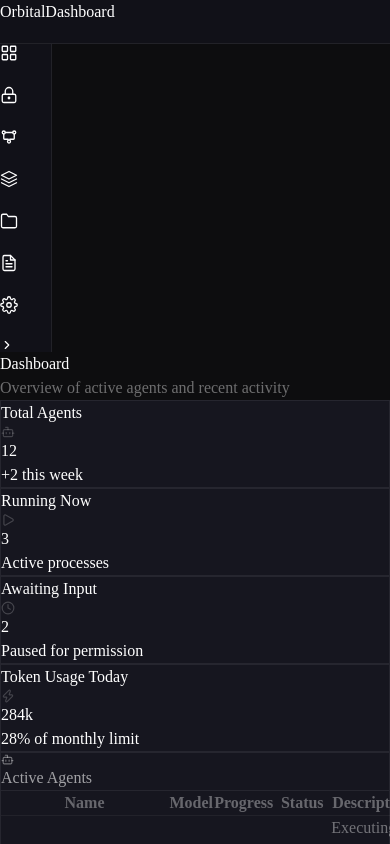
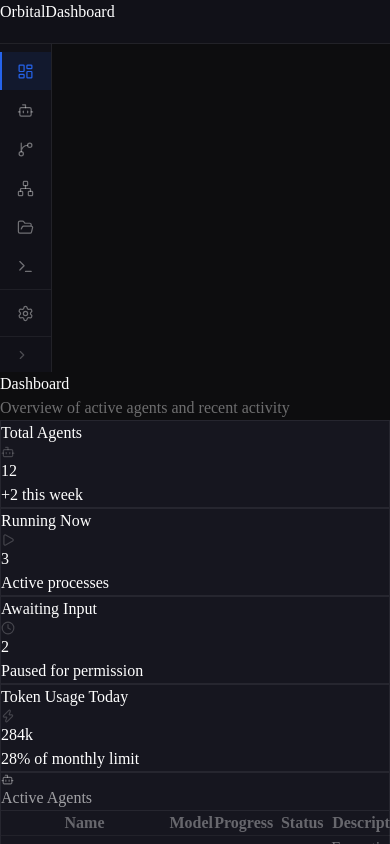
Before and after one commit to yuvanadarsh/orbital, a React (Vite) app in the folder src/renderer/: page / in a window 390 px wide. Built offline with nearby package versions, Linux system fonts and the light colour scheme.

Commit message:
fix: changed sidebar to be collapsible and responsive

```diff
--- a/src/renderer/src/components/layout/Layout.tsx
+++ b/src/renderer/src/components/layout/Layout.tsx
@@ -4,10 +4,12 @@
  * Structure (flex-row, full viewport):
  *   ┌──────────────────────────────────────────────────┐
  *   │ TopBar (44px, full width, above sidebar+content) │
- *   ├────────────┬─────────────────────────────────────┤
- *   │  Sidebar   │  <Outlet /> — page content          │
- *   │  52/220px  │  fills remaining space              │
- *   └────────────┴─────────────────────────────────────┘
+ *   ├────────────────┬─────────────────────────────────┤
+ *   │  Sidebar       │  <Outlet /> — page content      │
+ *   │  52px/220px    │  fills remaining space          │
+ *   └────────────────┴─────────────────────────────────┘
+ *
+ * expanded is owned here so the sidebar state persists across page navigation.
  */
 
 import { useState } from 'react'
@@ -16,8 +18,8 @@ import TopBar from './TopBar'
 import Sidebar from './Sidebar'
 
 export default function Layout(): React.JSX.Element {
-  // Track the active page label so TopBar can display it
   const [pageTitle, setPageTitle] = useState('Dashboard')
+  const [expanded, setExpanded]   = useState(false)
 
   return (
     <div
@@ -29,7 +31,11 @@ export default function Layout(): React.JSX.Element {
 
       {/* Body: sidebar + page content side by side */}
       <div className="flex flex-1 overflow-hidden">
-        <Sidebar onNavigate={setPageTitle} />
+        <Sidebar
+          expanded={expanded}
+          onToggle={() => setExpanded((v) => !v)}
+          onNavigate={setPageTitle}
+        />
 
         {/* Main content area — each page component renders here via <Outlet /> */}
         <main
--- a/src/renderer/src/components/layout/Sidebar.tsx
+++ b/src/renderer/src/components/layout/Sidebar.tsx
@@ -1,190 +1,222 @@
 /**
  * Sidebar — collapsible vertical nav rail.
  *
- * Collapsed (default): 52px wide — shows only icons.
- * Expanded:           220px wide — shows icons + labels.
+ * Collapsed (default): 52px wide — icons only, centered.
+ * Expanded:           220px wide — icons + labels.
  *
- * Uses React Router's NavLink so the active item is automatically
- * highlighted in the electric-blue accent color (#2563eb).
+ * expanded state is owned by Layout so it persists across page changes.
+ * Active item: 2px left accent border + blue tint background.
+ * Inactive item: muted text, hover brightens slightly.
  */
 
-import { useState } from 'react'
 import { NavLink } from 'react-router-dom'
+import {
+  LayoutDashboard,
+  Bot,
+  GitBranch,
+  Network,
+  FolderOpen,
+  Terminal,
+  Settings,
+  ChevronLeft,
+  ChevronRight,
+} from 'lucide-react'
 
-// ── Inline SVG icons ────────────────────────────────────────────────────────
-// Each returns a 18×18 SVG so they stay crisp at the sidebar's scale.
+// ─── Nav items ────────────────────────────────────────────────────────────────
 
-function IconDashboard(): React.JSX.Element {
+const MAIN_NAV = [
+  { to: '/',          label: 'Dashboard',    icon: LayoutDashboard, end: true  },
+  { to: '/agents',    label: 'Agents',       icon: Bot,             end: false },
+  { to: '/workflows', label: 'Workflows',    icon: GitBranch,       end: false },
+  { to: '/mcp',       label: 'MCP',          icon: Network,         end: false },
+  { to: '/files',     label: 'Project Files',icon: FolderOpen,      end: false },
+  { to: '/logs',      label: 'Logs',         icon: Terminal,        end: false },
+]
+
+const BOTTOM_NAV = [
+  { to: '/settings',  label: 'Settings',     icon: Settings,        end: false },
+]
+
+// ─── Single nav item ──────────────────────────────────────────────────────────
+
+function NavItem({
+  to,
+  label,
+  icon: Icon,
+  end,
+  expanded,
+  onNavigate,
+}: {
+  to: string
+  label: string
+  icon: React.ElementType
+  end: boolean
+  expanded: boolean
+  onNavigate: (label: string) => void
+}): React.JSX.Element {
   return (
-    <svg width="18" height="18" viewBox="0 0 24 24" fill="none" stroke="currentColor" strokeWidth="1.75" strokeLinecap="round" strokeLinejoin="round">
-      <rect x="3" y="3" width="7" height="7" rx="1" />
-      <rect x="14" y="3" width="7" height="7" rx="1" />
-      <rect x="3" y="14" width="7" height="7" rx="1" />
-      <rect x="14" y="14" width="7" height="7" rx="1" />
-    </svg>
+    <NavLink
+      to={to}
+      end={end}
+      onClick={() => onNavigate(label)}
+      style={({ isActive }) => ({
+        display: 'flex',
+        alignItems: 'center',
+        gap: expanded ? 10 : 0,
+        justifyContent: expanded ? 'flex-start' : 'center',
+        height: 38,
+        paddingLeft: expanded ? 14 : 0,
+        paddingRight: expanded ? 12 : 0,
+        width: '100%',
+        textDecoration: 'none',
+        whiteSpace: 'nowrap',
+        overflow: 'hidden',
+        cursor: 'pointer',
+        transition: 'background-color 150ms ease, color 150ms ease',
+        // Left border indicator via box-shadow (doesn't affect layout)
+        boxShadow: isActive ? 'inset 2px 0 0 0 #2563eb' : 'inset 2px 0 0 0 transparent',
+        backgroundColor: isActive ? 'rgba(37,99,235,0.1)' : 'transparent',
+        color: isActive ? '#ffffff' : 'rgba(255,255,255,0.4)',
+      })}
+      className="sidebar-nav-item"
+    >
+      {({ isActive }) => (
+        <>
+          <span style={{ flexShrink: 0, display: 'flex', alignItems: 'center', color: isActive ? '#2563eb' : 'inherit' }}>
+            <Icon size={17} strokeWidth={1.75} />
+          </span>
+          <span
+            style={{
+              fontSize: 13,
+              fontWeight: isActive ? 500 : 400,
+              opacity: expanded ? 1 : 0,
+              // Width collapses so no text layout shift
+              maxWidth: expanded ? 160 : 0,
+              transition: 'opacity 150ms ease, max-width 200ms ease',
+              overflow: 'hidden',
+            }}
+          >
+            {label}
+          </span>
+        </>
+      )}
+    </NavLink>
   )
 }
 
-function IconAgents(): React.JSX.Element {
-  return (
-    <svg width="18" height="18" viewBox="0 0 24 24" fill="none" stroke="currentColor" strokeWidth="1.75" strokeLinecap="round" strokeLinejoin="round">
-      <rect x="3" y="11" width="18" height="11" rx="2" />
-      <path d="M7 11V7a5 5 0 0 1 10 0v4" />
-      <circle cx="12" cy="16" r="1" fill="currentColor" />
-    </svg>
-  )
-}
+// ─── Component ────────────────────────────────────────────────────────────────
 
-function IconWorkflows(): React.JSX.Element {
-  return (
-    <svg width="18" height="18" viewBox="0 0 24 24" fill="none" stroke="currentColor" strokeWidth="1.75" strokeLinecap="round" strokeLinejoin="round">
-      <circle cx="5" cy="6" r="2" />
-      <circle cx="19" cy="6" r="2" />
-      <circle cx="12" cy="18" r="2" />
-      <path d="M7 6h10" />
-      <path d="M5 8v6a1 1 0 0 0 1 1h5" />
-      <path d="M19 8v6a1 1 0 0 1-1 1h-5" />
-    </svg>
-  )
-}
-
-function IconMCP(): React.JSX.Element {
-  return (
-    <svg width="18" height="18" viewBox="0 0 24 24" fill="none" stroke="currentColor" strokeWidth="1.75" strokeLinecap="round" strokeLinejoin="round">
-      <path d="M12 2L2 7l10 5 10-5-10-5z" />
-      <path d="M2 17l10 5 10-5" />
-      <path d="M2 12l10 5 10-5" />
-    </svg>
-  )
-}
-
-function IconFiles(): React.JSX.Element {
-  return (
-    <svg width="18" height="18" viewBox="0 0 24 24" fill="none" stroke="currentColor" strokeWidth="1.75" strokeLinecap="round" strokeLinejoin="round">
-      <path d="M22 19a2 2 0 0 1-2 2H4a2 2 0 0 1-2-2V5a2 2 0 0 1 2-2h5l2 3h9a2 2 0 0 1 2 2z" />
-    </svg>
-  )
-}
-
-function IconLogs(): React.JSX.Element {
-  return (
-    <svg width="18" height="18" viewBox="0 0 24 24" fill="none" stroke="currentColor" strokeWidth="1.75" strokeLinecap="round" strokeLinejoin="round">
-      <path d="M14 2H6a2 2 0 0 0-2 2v16a2 2 0 0 0 2 2h12a2 2 0 0 0 2-2V8z" />
-      <polyline points="14 2 14 8 20 8" />
-      <line x1="16" y1="13" x2="8" y2="13" />
-      <line x1="16" y1="17" x2="8" y2="17" />
-      <polyline points="10 9 9 9 8 9" />
-    </svg>
-  )
-}
-
-function IconSettings(): React.JSX.Element {
-  return (
-    <svg width="18" height="18" viewBox="0 0 24 24" fill="none" stroke="currentColor" strokeWidth="1.75" strokeLinecap="round" strokeLinejoin="round">
-      <circle cx="12" cy="12" r="3" />
-      <path d="M19.4 15a1.65 1.65 0 0 0 .33 1.82l.06.06a2 2 0 0 1-2.83 2.83l-.06-.06a1.65 1.65 0 0 0-1.82-.33 1.65 1.65 0 0 0-1 1.51V21a2 2 0 0 1-4 0v-.09A1.65 1.65 0 0 0 9 19.4a1.65 1.65 0 0 0-1.82.33l-.06.06a2 2 0 0 1-2.83-2.83l.06-.06A1.65 1.65 0 0 0 4.68 15a1.65 1.65 0 0 0-1.51-1H3a2 2 0 0 1 0-4h.09A1.65 1.65 0 0 0 4.6 9a1.65 1.65 0 0 0-.33-1.82l-.06-.06a2 2 0 0 1 2.83-2.83l.06.06A1.65 1.65 0 0 0 9 4.68a1.65 1.65 0 0 0 1-1.51V3a2 2 0 0 1 4 0v.09a1.65 1.65 0 0 0 1 1.51 1.65 1.65 0 0 0 1.82-.33l.06-.06a2 2 0 0 1 2.83 2.83l-.06.06A1.65 1.65 0 0 0 19.4 9a1.65 1.65 0 0 0 1.51 1H21a2 2 0 0 1 0 4h-.09a1.65 1.65 0 0 0-1.51 1z" />
-    </svg>
-  )
-}
-
-function IconChevron({ expanded }: { expanded: boolean }): React.JSX.Element {
-  return (
-    <svg
-      width="14"
-      height="14"
-      viewBox="0 0 24 24"
-      fill="none"
-      stroke="currentColor"
-      strokeWidth="2"
-      strokeLinecap="round"
-      strokeLinejoin="round"
-      style={{ transform: expanded ? 'rotate(180deg)' : 'rotate(0deg)', transition: 'transform 200ms' }}
-    >
-      <polyline points="9 18 15 12 9 6" />
-    </svg>
-  )
-}
-
-// ── Nav item definitions ────────────────────────────────────────────────────
-const NAV_ITEMS = [
-  { to: '/',         label: 'Dashboard',    Icon: IconDashboard },
-  { to: '/agents',   label: 'Agents',       Icon: IconAgents    },
-  { to: '/workflows',label: 'Workflows',    Icon: IconWorkflows  },
-  { to: '/mcp',      label: 'MCP',          Icon: IconMCP        },
-  { to: '/files',    label: 'Project Files',Icon: IconFiles      },
-  { to: '/logs',     label: 'Logs',         Icon: IconLogs       },
-  { to: '/settings', label: 'Settings',     Icon: IconSettings   },
-]
-
-// ── Component ───────────────────────────────────────────────────────────────
 interface SidebarProps {
+  expanded: boolean
+  onToggle: () => void
   onNavigate: (label: string) => void
 }
 
-export default function Sidebar({ onNavigate }: SidebarProps): React.JSX.Element {
-  const [expanded, setExpanded] = useState(false)
+export default function Sidebar({ expanded, onToggle, onNavigate }: SidebarProps): React.JSX.Element {
+  return (
+    <>
+      {/* Hover brightening for inactive items — injected once */}
+      <style>{`
+        .sidebar-nav-item:hover {
+          background-color: rgba(255,255,255,0.04) !important;
+          color: rgba(255,255,255,0.75) !important;
+        }
+      `}</style>
 
-  const width = expanded ? 220 : 52
-
-  return (
       <aside
         style={{
-        width,
-        minWidth: width,
+          width: expanded ? 220 : 52,
+          minWidth: expanded ? 220 : 52,
           backgroundColor: '#111118',
           borderRight: '1px solid rgba(255,255,255,0.07)',
-        transition: 'width 200ms ease',
+          transition: 'width 220ms cubic-bezier(0.4,0,0.2,1), min-width 220ms cubic-bezier(0.4,0,0.2,1)',
           display: 'flex',
           flexDirection: 'column',
           overflow: 'hidden',
         }}
       >
-      {/* Nav items */}
-      <nav className="flex flex-col gap-0.5 pt-2 flex-1">
-        {NAV_ITEMS.map(({ to, label, Icon }) => (
-          <NavLink
-            key={to}
-            to={to}
-            // React Router sets aria-current="page" on the active link;
-            // we use the className callback to apply active styles.
-            className={({ isActive }) =>
-              [
-                'flex items-center gap-3 px-3.5 py-2.5 mx-1.5 rounded-md text-sm font-medium transition-colors duration-150 cursor-pointer',
-                isActive
-                  ? 'bg-accent text-white'           // active: electric blue fill
-                  : 'text-white/50 hover:text-white/80 hover:bg-white/5', // inactive
-              ].join(' ')
-            }
-            // Exact match for the root route so Dashboard isn't always active
-            end={to === '/'}
-            onClick={() => onNavigate(label)}
-            style={{ textDecoration: 'none', whiteSpace: 'nowrap', overflow: 'hidden' }}
-          >
-            <span className="shrink-0"><Icon /></span>
-            {/* Label only visible when expanded; opacity handles the fade */}
-            <span
+        {/* Main nav */}
+        <nav
           style={{
-                opacity: expanded ? 1 : 0,
-                transition: 'opacity 150ms ease',
-                fontSize: 13,
+            flex: 1,
+            display: 'flex',
+            flexDirection: 'column',
+            paddingTop: 8,
+            gap: 1,
           }}
         >
-              {label}
-            </span>
-          </NavLink>
+          {MAIN_NAV.map((item) => (
+            <NavItem
+              key={item.to}
+              {...item}
+              expanded={expanded}
+              onNavigate={onNavigate}
+            />
           ))}
         </nav>
 
-      {/* Expand / collapse toggle at the bottom */}
+        {/* Divider */}
+        <div style={{ height: 1, backgroundColor: 'rgba(255,255,255,0.06)', margin: '4px 0' }} />
+
+        {/* Bottom nav (Settings) */}
+        <div style={{ display: 'flex', flexDirection: 'column', gap: 1, paddingBottom: 4 }}>
+          {BOTTOM_NAV.map((item) => (
+            <NavItem
+              key={item.to}
+              {...item}
+              expanded={expanded}
+              onNavigate={onNavigate}
+            />
+          ))}
+        </div>
+
+        {/* Expand / collapse toggle */}
         <button
-        onClick={() => setExpanded((e) => !e)}
-        className="flex items-center justify-center gap-2 mx-1.5 mb-3 px-3 py-2 rounded-md text-white/30 hover:text-white/60 hover:bg-white/5 transition-colors duration-150 cursor-pointer"
-        style={{ border: 'none', background: 'none', whiteSpace: 'nowrap', overflow: 'hidden' }}
+          onClick={onToggle}
           title={expanded ? 'Collapse sidebar' : 'Expand sidebar'}
+          style={{
+            display: 'flex',
+            alignItems: 'center',
+            justifyContent: expanded ? 'flex-start' : 'center',
+            gap: 8,
+            height: 36,
+            paddingLeft: expanded ? 16 : 0,
+            paddingRight: expanded ? 12 : 0,
+            width: '100%',
+            border: 'none',
+            borderTop: '1px solid rgba(255,255,255,0.06)',
+            backgroundColor: 'transparent',
+            color: 'rgba(255,255,255,0.25)',
+            cursor: 'pointer',
+            transition: 'color 150ms ease, background-color 150ms ease',
+            whiteSpace: 'nowrap',
+            overflow: 'hidden',
+          }}
+          onMouseEnter={(e) => {
+            e.currentTarget.style.color = 'rgba(255,255,255,0.55)'
+            e.currentTarget.style.backgroundColor = 'rgba(255,255,255,0.03)'
+          }}
+          onMouseLeave={(e) => {
+            e.currentTarget.style.color = 'rgba(255,255,255,0.25)'
+            e.currentTarget.style.backgroundColor = 'transparent'
+          }}
         >
-        <IconChevron expanded={expanded} />
-        {expanded && <span style={{ fontSize: 12 }}>Collapse</span>}
+          {expanded ? <ChevronLeft size={14} strokeWidth={2} /> : <ChevronRight size={14} strokeWidth={2} />}
+          <span
+            style={{
+              fontSize: 11,
+              opacity: expanded ? 1 : 0,
+              maxWidth: expanded ? 100 : 0,
+              transition: 'opacity 150ms ease, max-width 200ms ease',
+              overflow: 'hidden',
+              letterSpacing: '0.05em',
+              textTransform: 'uppercase',
+            }}
+          >
+            Collapse
+          </span>
         </button>
       </aside>
+    </>
   )
 }
```
Lines whose indentation alone changed are shown as unchanged.
